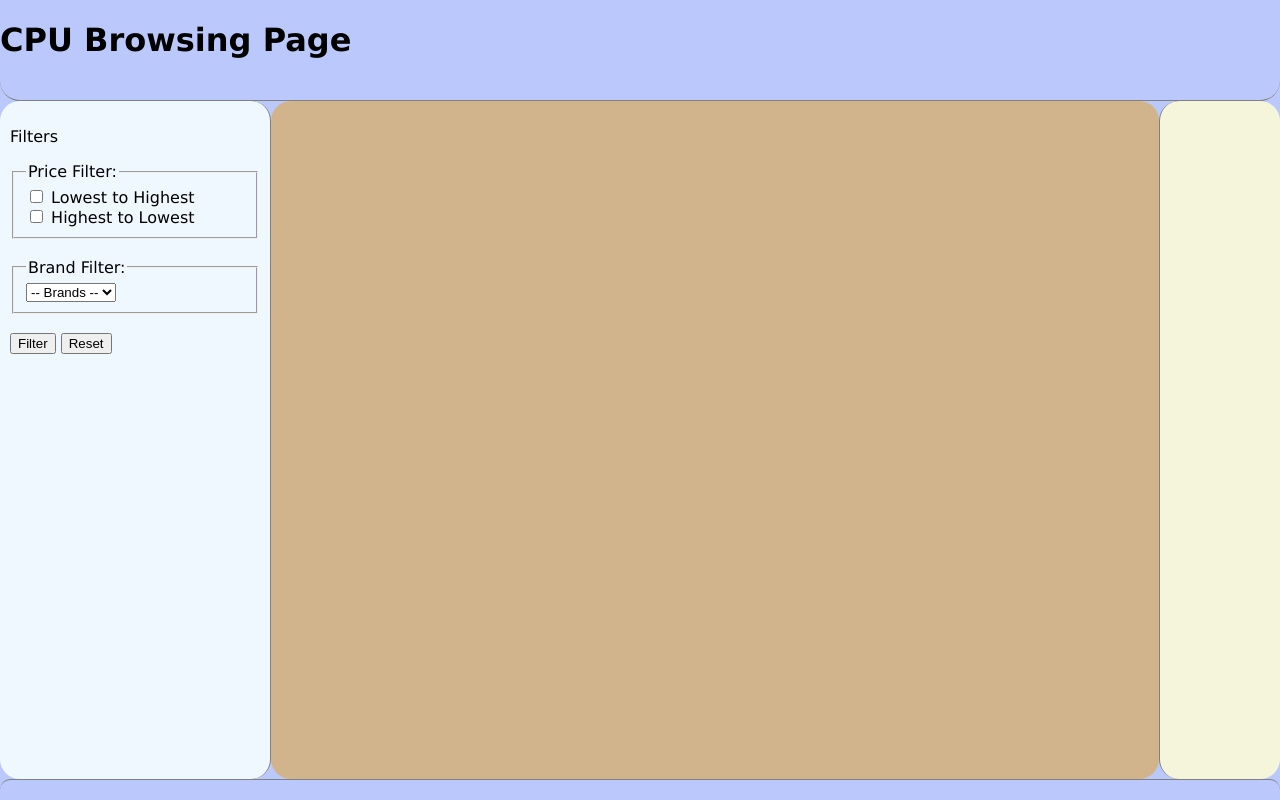
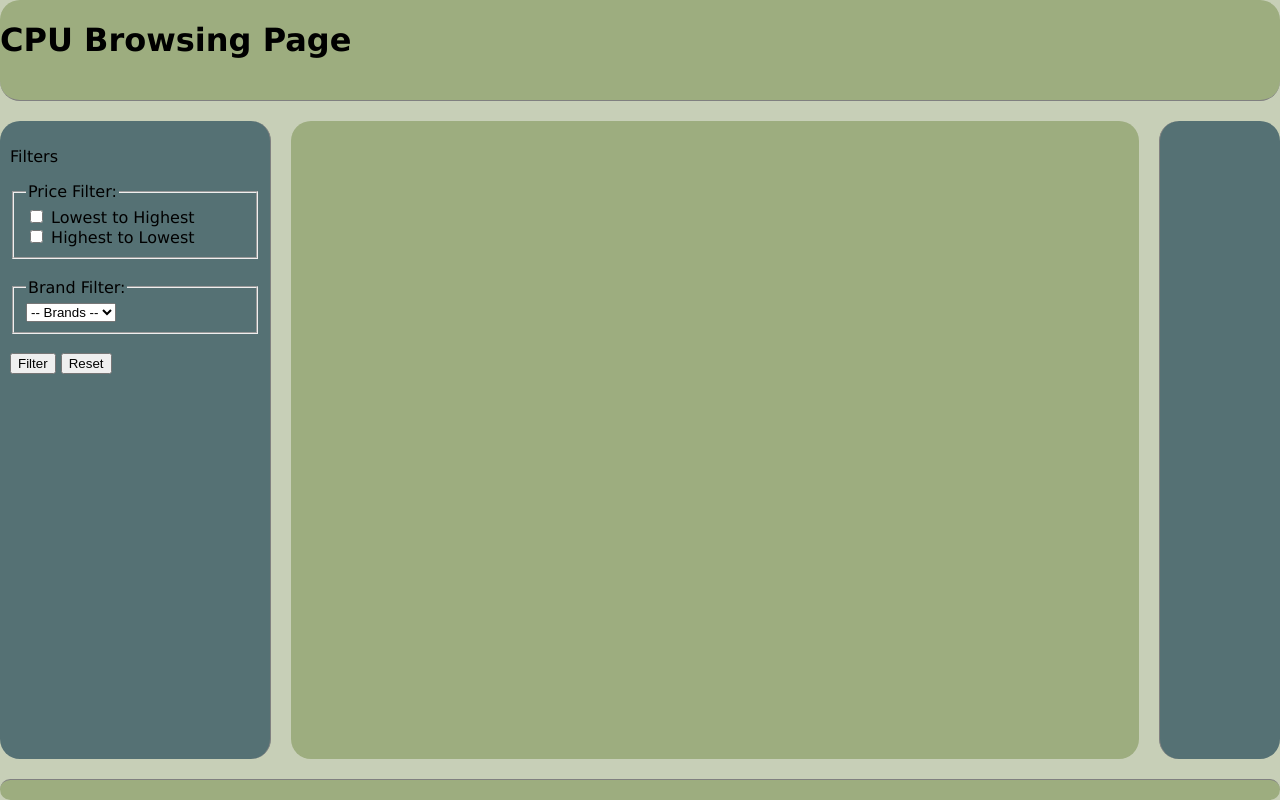
Before and after one commit to jomer4lyfe/ITC-350-Database, a Flask app: page /CPU in a window 1280 px wide. Run offline with Flask 3, Linux system fonts and the light colour scheme; data that the repository does not hold is empty.

Commit message:
styles more

```diff
--- a/static/css/teststyles.css
+++ b/static/css/teststyles.css
@@ -1,5 +1,5 @@
 body {
-    background-color: #bac8fb;
+    background-color: #c7cfb7;
     font-family: Verdana, Geneva, Tahoma, sans-serif;
     margin: 0;
     padding: 0;
@@ -9,12 +9,15 @@ body {
     display: flex;
     flex-direction: column;
     height: 100vh;
+    gap: 10px;
 }
 
 .header {
     flex: 0 0 100px;
     border-bottom: solid 1px grey;
     border-radius: 20px;
+    background-color: #9dad7f;
+    margin-bottom: 10px;
 }
 
 .footer {
@@ -24,11 +27,14 @@ body {
     text-align: center;
     border-top: solid 1px grey;
     border-radius: 20px;
+    background-color: #9dad7f;
+    margin-top: 10px;
 }
 
 .main-content {
     display: flex;
     flex: 1;
+    gap: 10px;
 }
 
 .leftMenu {
@@ -36,14 +42,15 @@ body {
     border-right: solid 1px grey;
     padding: 10px;
     border-radius: 20px;
-    background-color: aliceblue;
+    background-color: #557174;
+    margin-right: 10px;
 }
 
 .mainBody {
     flex: 1;
     padding: 10px;
     border-radius: 20px;
-    background-color: tan;
+    background-color: #9dad7f;
 }
 
 .rightMenu {
@@ -51,5 +58,6 @@ body {
     border-left: solid 1px grey;
     padding: 10px;
     border-radius: 20px;
-    background-color: beige;
+    background-color: #557174;
+    margin-left: 10px;
 }
```
